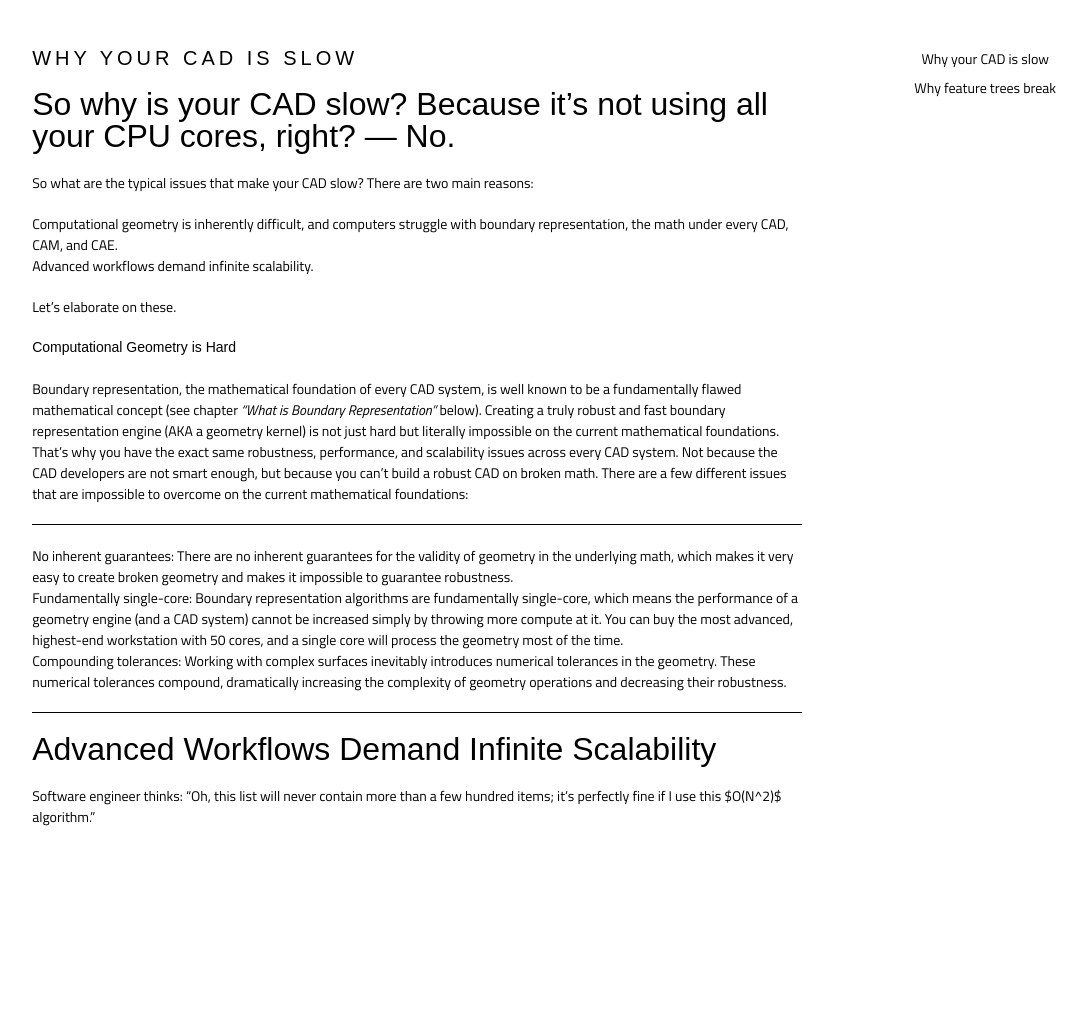
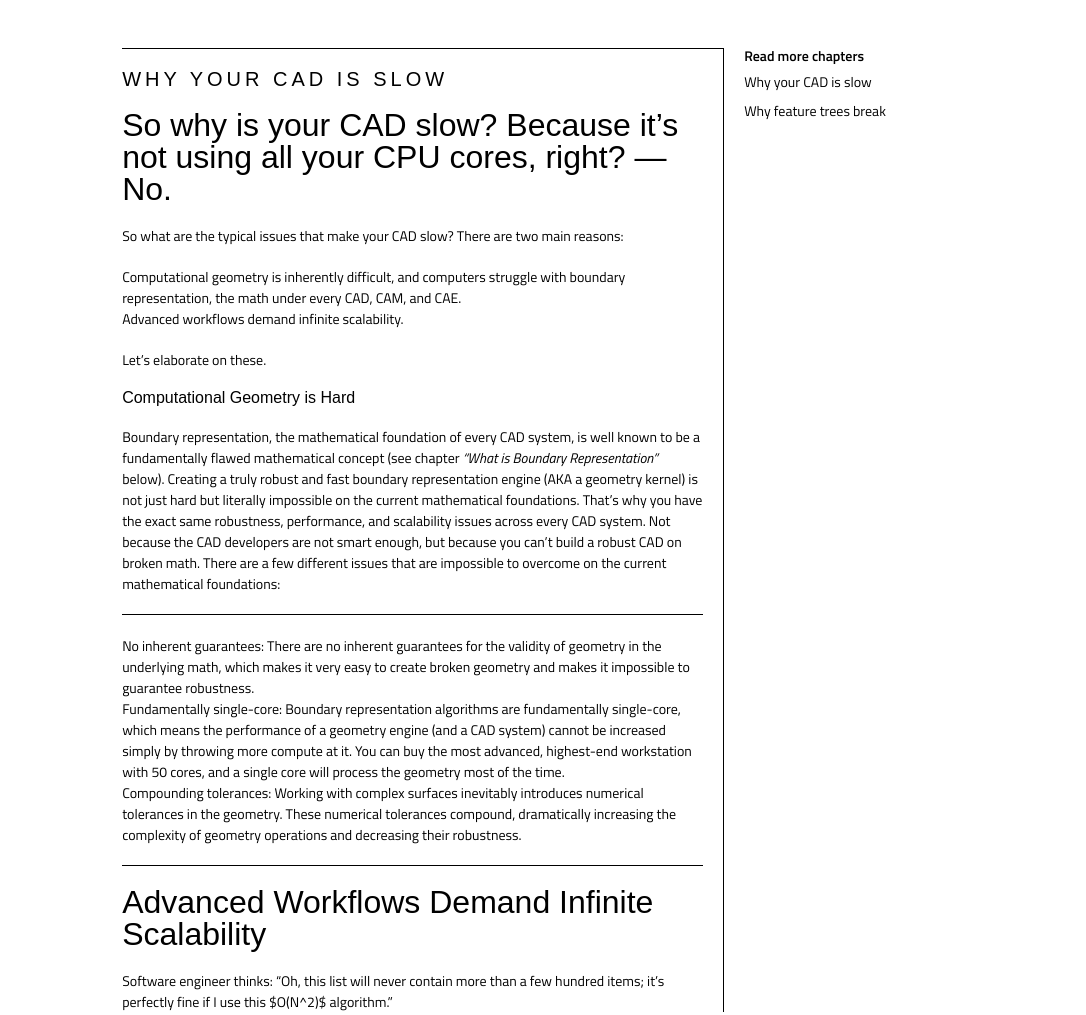
Before and after one commit to Pepszi/neumann, a website: page index.html in a window 1280 px wide. Shown: the whole page, without its empty margins (136-1222 px from the left). Before the commit the page ends 875 px from the top, so only its background shows below. Drawn offline with Linux system fonts and the light colour scheme; a web font is replaced by a local one.

Commit message:
Add accent color, sidebar heading, and refine article layout
Co-authored-by: Cursor <cursoragent@cursor.com>

```diff
--- a/index.html
+++ b/index.html
@@ -11,18 +11,22 @@
 </head>
 <body>
 	<section>
-		<div class="mx-auto flex w-full max-w-6xl gap-8 px-6 py-12">
-			<div class="mx-auto w-full max-w-[48.125rem]">
-				<article id="article-panel" role="tabpanel" tabindex="0" aria-labelledby="" class="space-y-5"></article>
+		<div class="mx-auto flex w-full max-w-6xl justify-center gap-5 px-6 py-12">
+			<div class="w-full max-w-[37.625rem]">
+				<article id="article-panel" role="tabpanel" tabindex="0" aria-labelledby="" class="space-y-5 pt-5 pr-5 border-t border-r border-black"></article>
 			</div>
+
+			<div class="flex shrink-0 flex-col gap-2">
+				<p class="font-sans text-[0.875rem] font-semibold leading-[1.1] tracking-normal">Read more chapters</p>
 
 				<nav
 					id="article-tabs"
 					role="tablist"
 					aria-label="Articles"
 					aria-orientation="vertical"
-				class="flex shrink-0 flex-col gap-2"
+					class="flex flex-col items-start gap-2 text-left"
 				></nav>
+			</div>
 		</div>
 	</section>
 
--- a/src/input.css
+++ b/src/input.css
@@ -4,6 +4,7 @@
 @theme {
 	--font-sans: "Titillium Web", sans-serif;
 	--font-heading: "Tomorrow", sans-serif;
+	--color-accent: #ff4365;
 }
 
 @layer base {
@@ -35,6 +36,12 @@
 		text-box: trim-both cap alphabetic;
 	}
 
+	h4 {
+		font-weight: 500;
+		font-size: 1rem;
+		line-height: 1;
+	}
+
 	#article-panel hr {
 		border: 0;
 		border-top: 0.0625rem solid currentColor;
```
Also changed, not shown: content/articles/1 Why your CAD is slow.md (+4 -0 lines), dist/output.css, 1 other file. Lines whose indentation alone changed are shown as unchanged.
